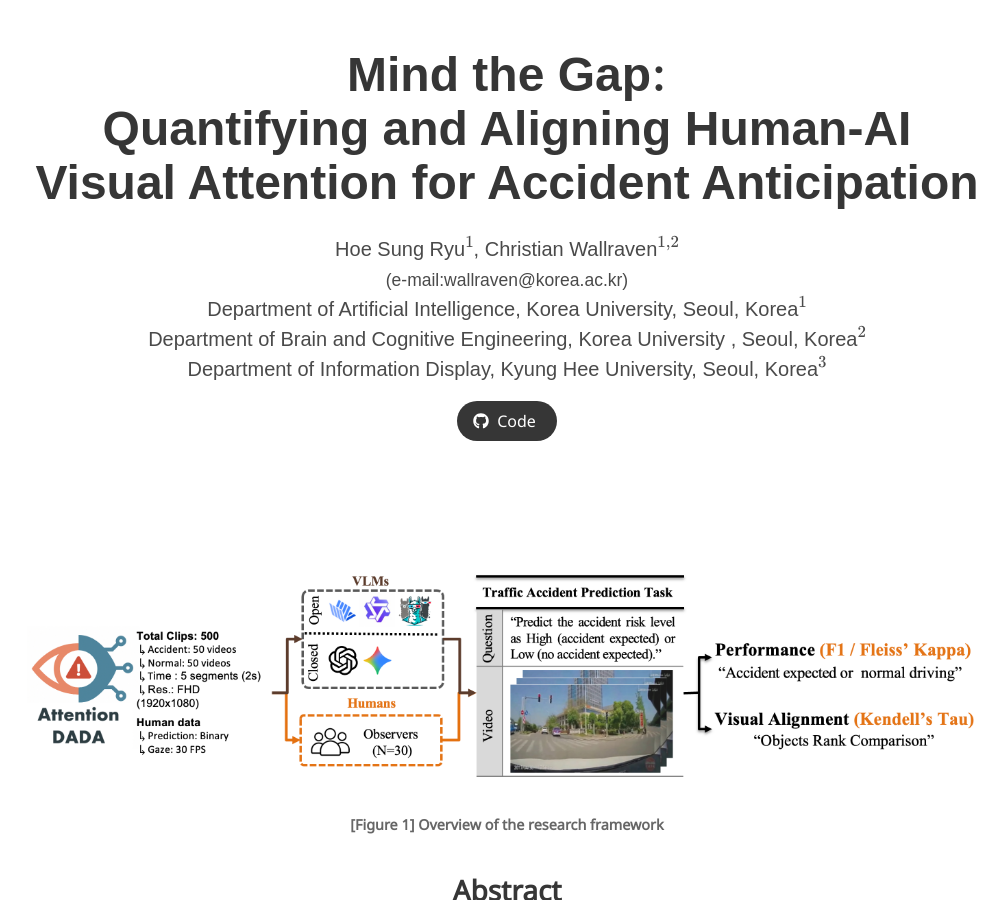
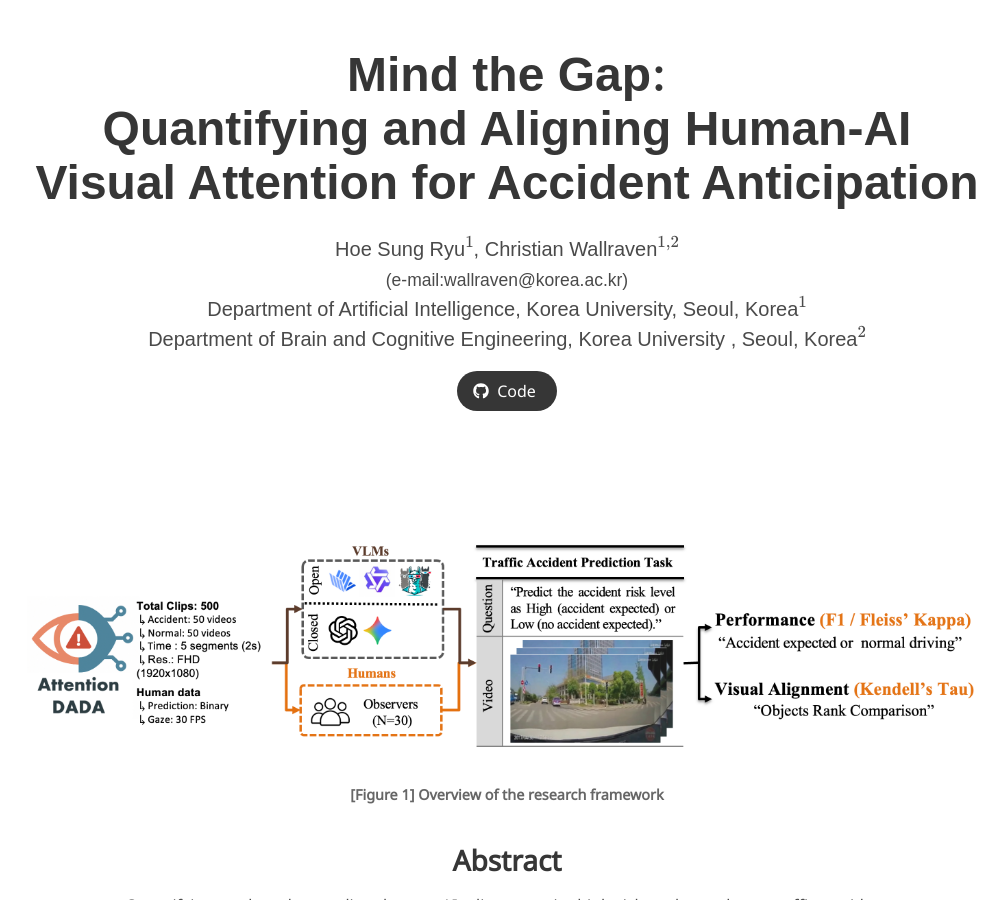
Before and after one commit to hoesungryu/Mind-the-Gap-website, a Jekyll site: the page built from index.md, in a window 1280 px wide and 900 px high. Shown: the whole window, without its empty margins (133-1140 px from the left). Built offline with Jekyll 4.4.1, drawn with Linux system fonts in a browser that asks for light colours; some web fonts are replaced.

```diff
--- a/index.md
+++ b/index.md
@@ -9,7 +9,6 @@ authors:
 affiliations:
     Department of Artificial Intelligence, Korea University, Seoul, Korea$^{1}$<br>
     Department of Brain and Cognitive Engineering, Korea University , Seoul, Korea$^{2}$<br>
-    Department of Information Display, Kyung Hee University, Seoul, Korea$^{3}$
 # poster: https://www.cs.virginia.edu/~robins/Turing_Paper_1936.pdf
 # video: https://www.youtube.com/results?search_query=turing+machine
 code: https://github.com/hoesungryu/Mind-the-Gap
```
